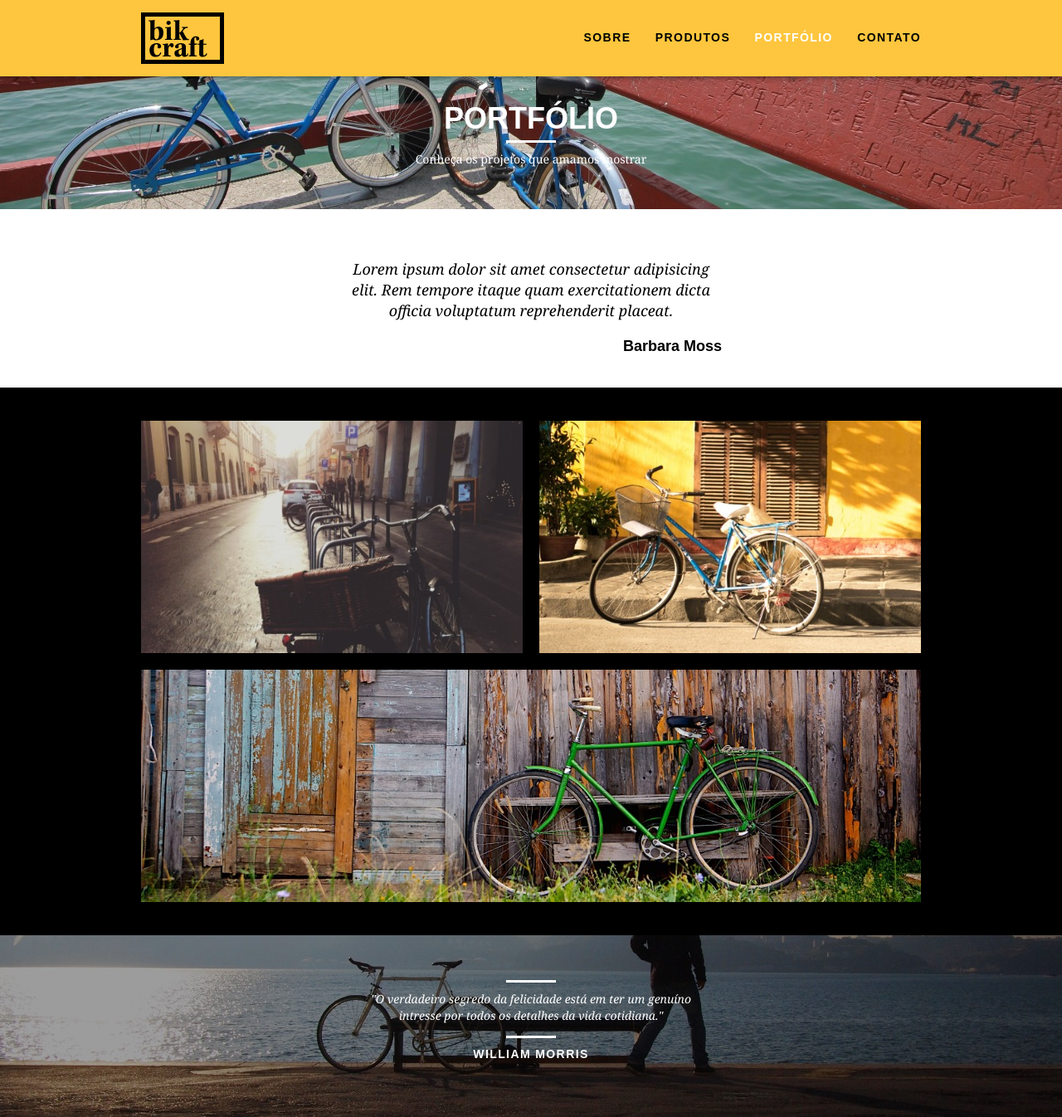
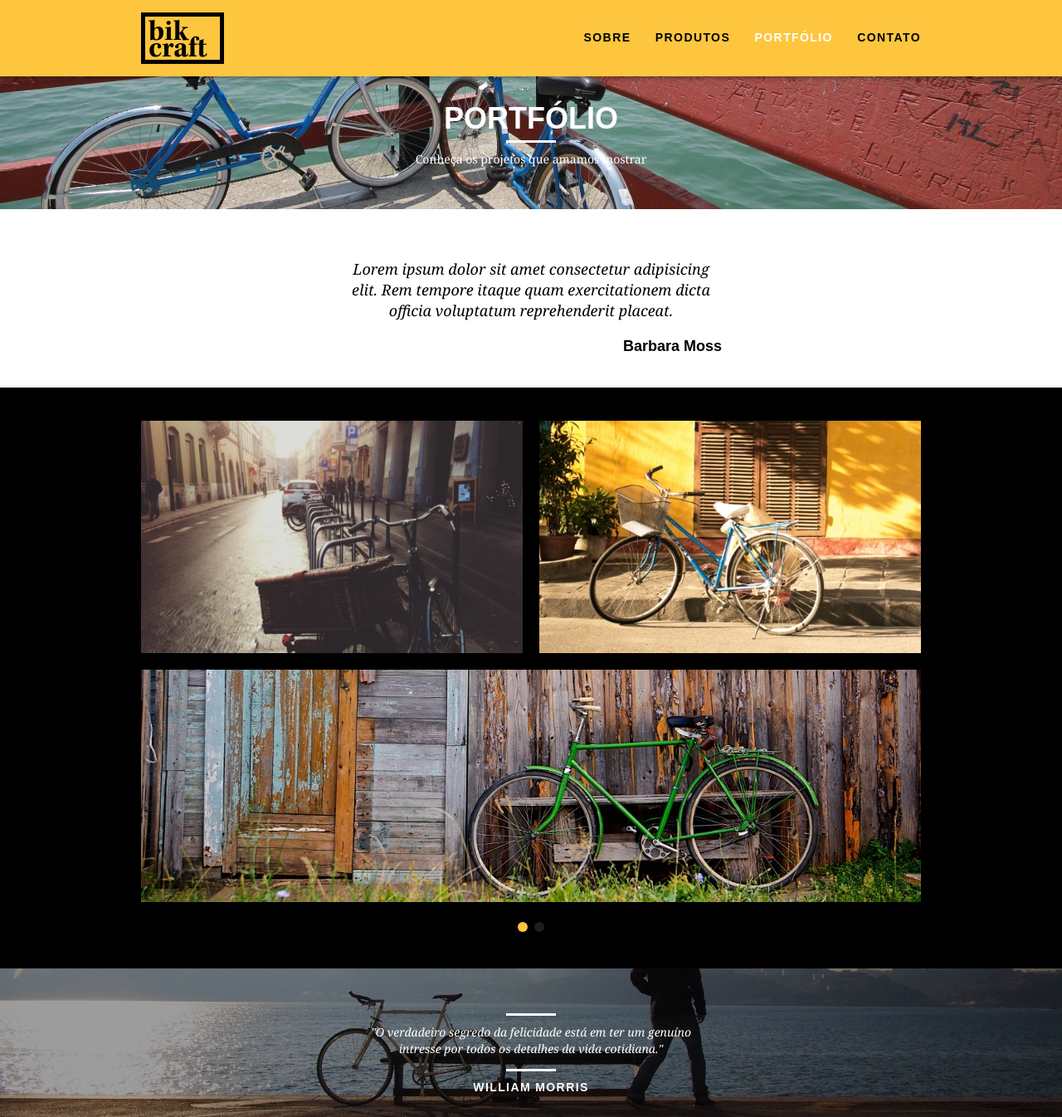
Before and after one commit to andrericardoweb/bikcraft_origamid, a PHP site: page /portfolio.html in a window 1280 px wide. Shown: the top 1346 px of the page at 83% size. Run offline with PHP 8.4, Linux system fonts and the light colour scheme.

Commit message:
Insert plugin slide

```diff
--- a/contato.html
+++ b/contato.html
@@ -10,6 +10,7 @@
   <link rel="stylesheet" href="/css/style.css">
   <link rel="stylesheet" href="/css/contato.css">
   <link rel="stylesheet" href="/css/responsivo.css">
+  <script>document.documentElement.classList.add("js");</script>
 </head>
 <body>
   <header class="header">
--- a/css/style.css
+++ b/css/style.css
@@ -332,3 +332,41 @@ img {
   background: #fec63e;
   padding: 20px;
 }
+
+/*JAVASCRIPT*/
+.js [data-slide] {
+  position: relative;
+}
+.js [data-slide] > * {
+  position: absolute;
+  top: 0px;
+  opacity: 0;
+}
+.js [data-slide] > .active {
+  position: relative;
+  opacity: 1;
+  transition: opacity 500ms;
+}
+
+.js [data-slide-nav] {
+  display: block;
+  text-align: center;
+  margin-top: 20px;
+}
+.js [data-slide-nav] button {
+  display: inline-block;
+  width: 12px;
+  height: 12px;
+  margin: 4px;
+  border: none;
+  padding: 0px;
+  border-radius: 6px;
+  text-indent: -99px;
+  overflow: hidden;
+  background: #1d1d1d;
+  cursor: pointer;
+  outline-style: none;
+}
+.js [data-slide-nav] button.active {
+  background: #fec63e;
+}
--- a/index.html
+++ b/index.html
@@ -9,6 +9,7 @@
   <link rel="stylesheet" href="/css/grid.css">
   <link rel="stylesheet" href="/css/style.css">
   <link rel="stylesheet" href="/css/responsivo.css">
+  <script>document.documentElement.classList.add("js");</script>
 </head>
 <body>
   <header class="header">
@@ -155,5 +156,8 @@
     </div>
   </footer>
 
+  <script src="./js/simple-slide.js"></script>
+  <script src="./js/script.js"></script>
+
 </body>
 </html>
--- /dev/null
+++ b/js/script.js
@@ -0,0 +1,14 @@
+if (window.SimpleSlide) {
+
+	new SimpleSlide({
+		slide: "quote", // nome do atributo data-slide="principal"
+		time: 5000 // tempo de transição dos slides
+	});
+
+	new SimpleSlide({
+		slide: "portfolio",
+		time: 5000,
+		nav: true
+	});
+
+}
--- /dev/null
+++ b/js/simple-anime.js
@@ -0,0 +1 @@
+window.SimpleAnime=class{constructor(){this.items=document.querySelectorAll("[data-anime]"),this.init()}animateItems(){this.items.forEach(t=>{const e=Number(t.getAttribute("data-anime"));isNaN(e)||setTimeout(()=>{t.classList.add("anime")},e)})}handleVisibility(){void 0!==document.visibilityState?"visible"===document.visibilityState&&this.animateItems():this.animateItems()}init(){this.handleVisibility=this.handleVisibility.bind(this),this.handleVisibility(),document.addEventListener("visibilitychange",this.handleVisibility)}}
--- a/portfolio.html
+++ b/portfolio.html
@@ -10,6 +10,7 @@
   <link rel="stylesheet" href="/css/style.css">
   <link rel="stylesheet" href="/css/portfolio.css">
   <link rel="stylesheet" href="/css/responsivo.css">
+  <script>document.documentElement.classList.add("js");</script>
 </head>
 <body>
   <header class="header">
@@ -35,26 +36,40 @@
     </div>
   </section>
 
-  <section class="container">
+  <section class="container" data-slide="quote">
     <blockquote class="quote_clientes">
       <p>Lorem ipsum dolor sit amet consectetur adipisicing elit. Rem tempore itaque quam exercitationem dicta officia voluptatum reprehenderit placeat.</p>
       <cite>Barbara Moss</cite>
     </blockquote>
+
+    <blockquote class="quote_clientes">
+      <p>Lorem ipsum dolor sit amet consectetur adipisicing elit. Rem tempore itaque quam exercitationem dicta officia voluptatum reprehenderit placeat.</p>
+      <cite>Jhony Rato</cite>
+    </blockquote>
+
+    <blockquote class="quote_clientes">
+      <p>Lorem ipsum dolor sit amet consectetur adipisicing elit. Rem tempore itaque quam exercitationem dicta officia voluptatum reprehenderit placeat.</p>
+      <cite>Bernado</cite>
+    </blockquote>
   </section>
 
   <section class="portfolio">
-    <div class="container">
+    <div class="container" data-slide="portfolio">
       <ul class="portfolio_lista">
         <li class="grid-8"><img src="/img/portfolio/retro.jpg" alt="Bicicleta Retrô"></li>
         <li class="grid-8"><img src="/img/portfolio/passeio.jpg" alt="Bicicleta Passeio"></li>
         <li class="grid-16"><img src="/img/portfolio/esporte.jpg" alt="Bicicleta Esporte"></li>
       </ul><!--portfolio_lista-->
 
+      <ul class="portfolio_lista">
+        <li class="grid-8"><img src="/img/portfolio/passeio.jpg" alt="Bicicleta Passeio"></li>
+        <li class="grid-8"><img src="/img/portfolio/retro.jpg" alt="Bicicleta Retrô"></li>
+
+        <li class="grid-16"><img src="/img/portfolio/esporte.jpg" alt="Bicicleta Esporte"></li>
+      </ul><!--portfolio_lista-->
+
     </div><!--/container-->
   </section><!--/portfolio-->
-
-
-
 
   <section class="quebra">
     <blockquote class="quote-externo container">
@@ -95,5 +110,7 @@
     </div>
   </footer>
 
+  <script src="./js/simple-slide.js"></script>
+  <script src="./js/script.js"></script>
 </body>
 </html>
--- a/produtos.html
+++ b/produtos.html
@@ -10,6 +10,7 @@
   <link rel="stylesheet" href="/css/style.css">
   <link rel="stylesheet" href="/css/produtos.css">
   <link rel="stylesheet" href="/css/responsivo.css">
+  <script>document.documentElement.classList.add("js");</script>
 </head>
 <body>
   <header class="header">
--- a/sobre.html
+++ b/sobre.html
@@ -10,6 +10,7 @@
   <link rel="stylesheet" href="/css/style.css">
   <link rel="stylesheet" href="/css/sobre.css">
   <link rel="stylesheet" href="/css/responsivo.css">
+  <script>document.documentElement.classList.add("js");</script>
 </head>
 <body>
   <header class="header">
```
Also changed, not shown: js/simple-slide.js (added, +1 -0 lines).
